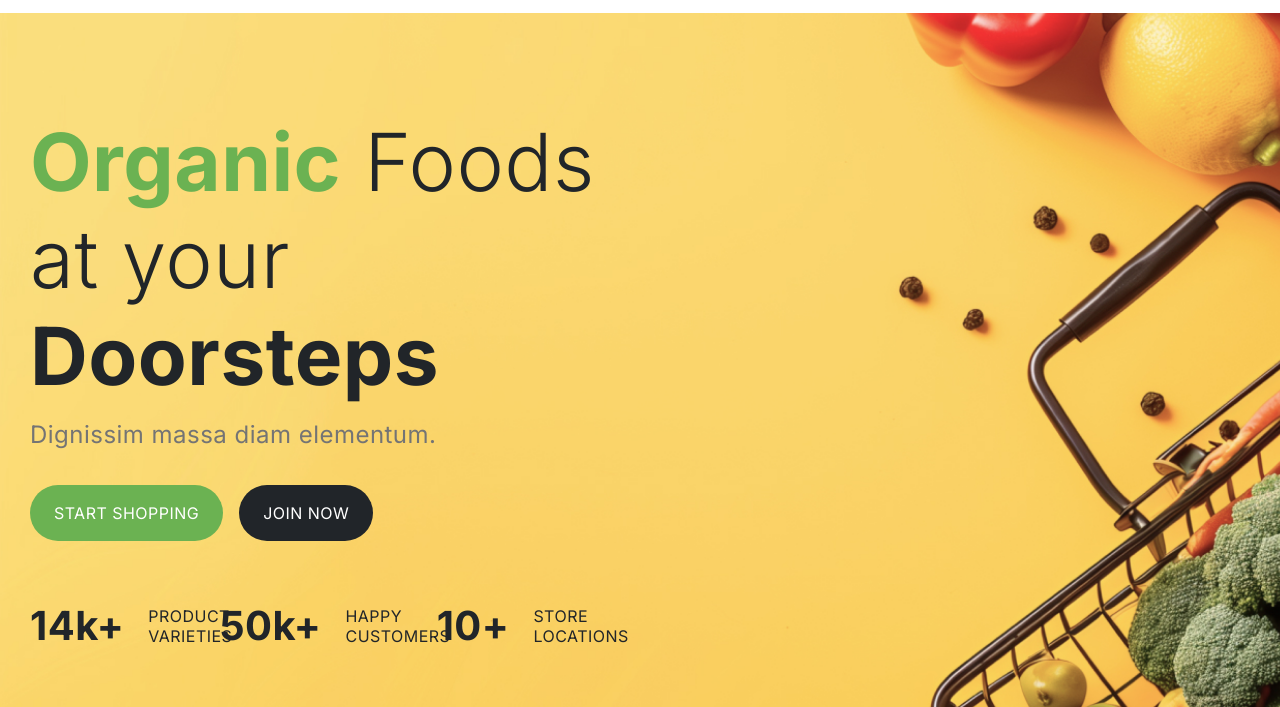
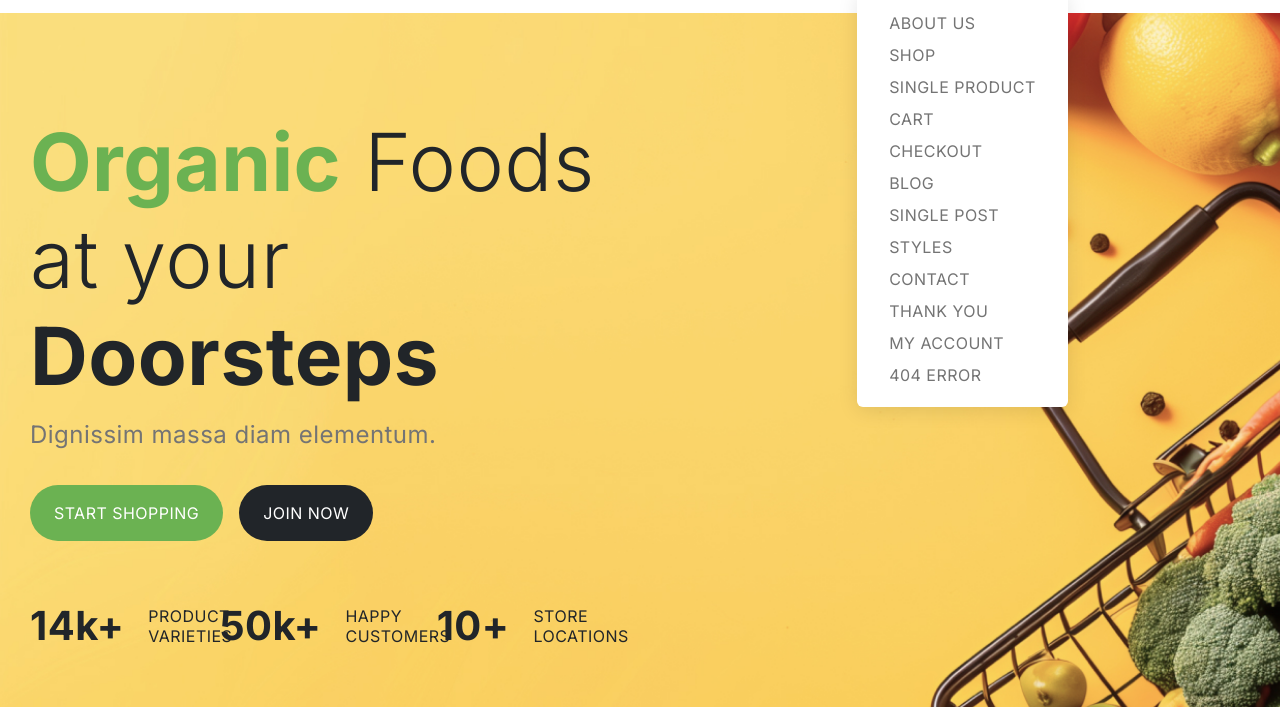
Before and after one commit to RincyPradeep/organic-grocery-store, a plain HTML site: page index.html in a window 1280 px wide. Both pictures are taken after a click on the link "PAGES". Shown: the part 71-778 px from the top of the page. Drawn offline with nearby package versions, Linux system fonts and the light colour scheme; files whose address does not match are found by name.

Commit message:
header dropdown menu

```diff
--- a/index.html
+++ b/index.html
@@ -41,13 +41,31 @@
             </form>
         </div>
         <nav class="nav" aria-label="Main navigation">
-            <ul>
+            <ul class="nav-menu">
                 <li><a href="#">HOME</a></li>
-                <li>
-                    <a href="#">
+                <li class="dropdown">
+                    <a href="#" class="dropdown-toggle">
                         PAGES
                         <img src="./images/down-arrow.png" alt="arrow">
                     </a>
+
+                    <ul class="dropdown-menu">
+                        <li><a href="#" class="dropdown-item">About Us </a></li>
+                        <li><a href="#" class="dropdown-item">Shop </a></li>
+                        <li><a href="#" class="dropdown-item">Single Product </a></li>
+                        <li><a href="#" class="dropdown-item">Cart </a></li>
+                        <li><a href="#" class="dropdown-item">Checkout </a></li>
+                        <li><a href="#" class="dropdown-item">Blog </a></li>
+                        <li><a href="#" class="dropdown-item">Single Post </a></li>
+                        <li><a href="#" class="dropdown-item">Styles </a></li>
+                        <li><a href="#" class="dropdown-item">Contact </a></li>
+                        <li><a href="#" class="dropdown-item">Thank You </a></li>
+                        <li><a href="#" class="dropdown-item">My Account </a></li>
+                        <li><a href="#" class="dropdown-item">404 Error </a></li>
+                    </ul>
+
+
+
                 </li>
             </ul>
         </nav>
--- a/script.js
+++ b/script.js
@@ -1,4 +1,29 @@
-//  Swiper JS
+// Dropdown menu
+document.addEventListener("DOMContentLoaded", () => {
+    const dropdown = document.querySelector(".dropdown");
+    const toggle = document.querySelector(".dropdown-toggle");
+    const menu = document.querySelector(".dropdown-menu");
+
+    // Toggle when clicking "PAGES"
+    toggle.addEventListener("click", (e) => {
+        e.preventDefault();
+        e.stopPropagation(); // Prevent closing from document click
+        menu.classList.toggle("show");
+    });
+
+    // Hide dropdown when clicking outside
+    document.addEventListener("click", () => {
+        menu.classList.remove("show");
+    });
+
+    // Prevent closing when clicking inside dropdown
+    menu.addEventListener("click", (e) => {
+        e.stopPropagation();
+    });
+});
+
+
+
 // Category Slider
 const swiper = new Swiper(".mySwiper", {
     slidesPerView: 8,
--- a/style.css
+++ b/style.css
@@ -141,12 +141,16 @@ a{
 #header .nav{
     width: 60%;
 }
-#header .nav ul{
+#header .nav ul.nav-menu{
     display: flex;
     align-items: center;
     justify-content: center;
     gap: 48px;
     list-style: none;
+}
+
+#header .nav ul.nav-menu li.dropdown{
+    position: relative;
 }
 
 #header .nav a{
@@ -158,6 +162,36 @@ a{
     width: 12px;
     height: 12px;
     margin-left: 10px;
+}
+
+#header .dropdown-menu {
+    display: none;
+    position: absolute;
+    top:30px;
+    background: white;
+    padding: 10px 0;
+    border-radius: 6px;
+    box-shadow: 0 4px 20px rgba(0,0,0,0.1);
+    list-style: none;
+    padding: 16px;
+    width: max-content;
+}
+
+#header .dropdown-menu .dropdown-item{
+    padding: 4px 16px;
+    color: #747474;
+    font-size: 16px;
+    line-height: 2;
+    text-transform: uppercase;
+    font-weight: 400;
+}
+
+#header .dropdown-menu li:hover{
+    background-color: #f8f9fa;
+}
+
+#header .dropdown-menu.show {
+    display: block;
 }
 
 #header .icons{
```
Lines whose indentation alone changed are shown as unchanged.
